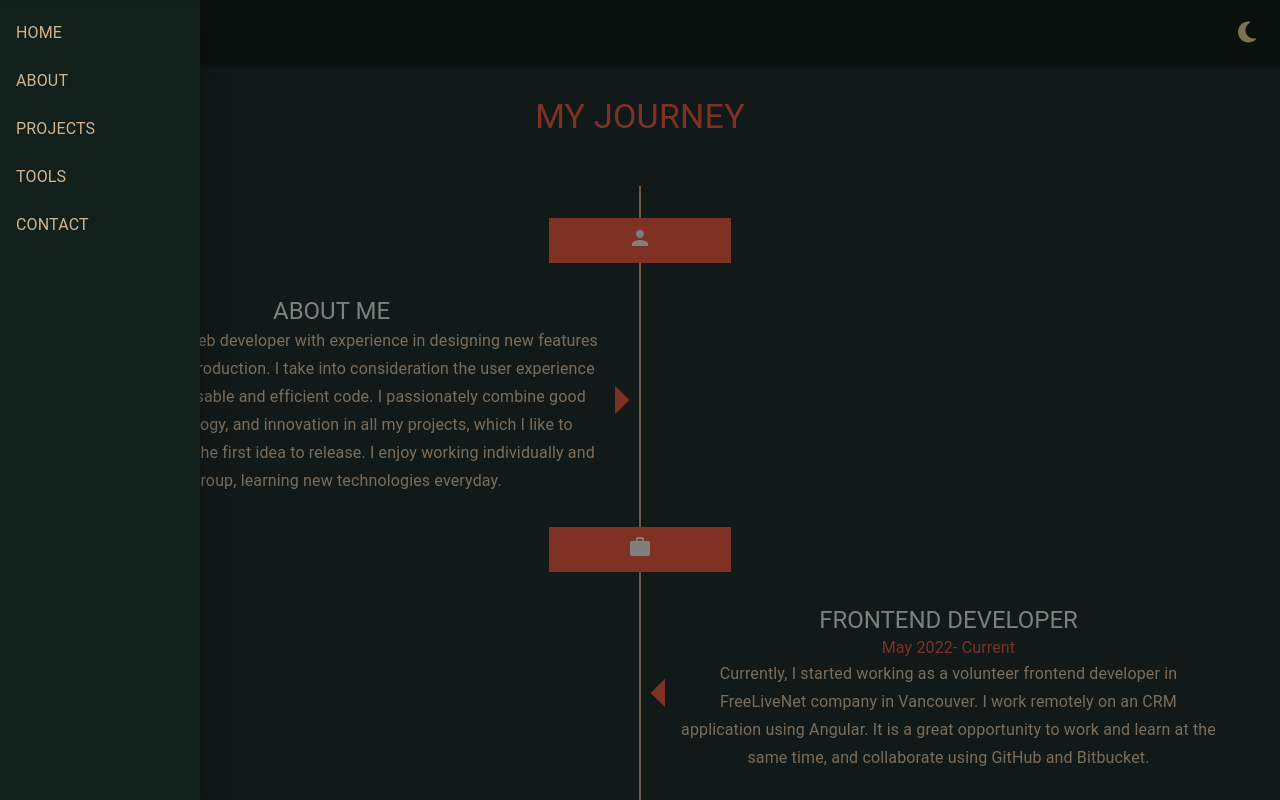
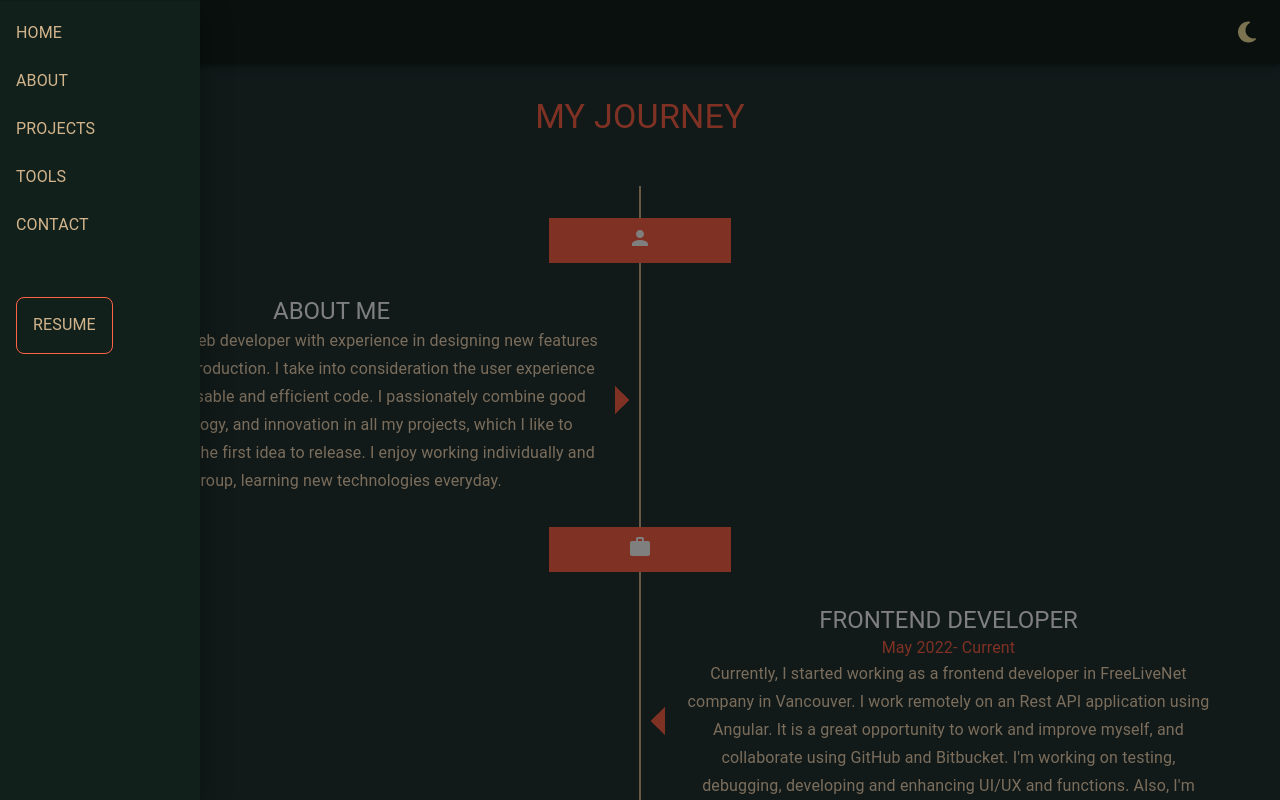
Before and after one commit to azar-barfipour/portfolio, a React (Create React App) app: page /about in a window 1280 px wide. Both pictures are taken after a click on the button 56 px from the left and 32 px from the top of the page. Shown: the top 800 px of the page. Built offline with nearby package versions, Linux system fonts and the light colour scheme.

Commit message:
change contents

```diff
--- a/src/components/About.js
+++ b/src/components/About.js
@@ -246,10 +246,12 @@ const About = () => {
             className={`${classes.subtitle1}
             ${light && classes.subtitle1Light}`}
           >
-            Currently, I started working as a volunteer frontend developer in
-            FreeLiveNet company in Vancouver. I work remotely on an CRM
-            application using Angular. It is a great opportunity to work and
-            learn at the same time, and collaborate using GitHub and Bitbucket.
+            Currently, I started working as a frontend developer in FreeLiveNet
+            company in Vancouver. I work remotely on an Rest API application
+            using Angular. It is a great opportunity to work and improve myself,
+            and collaborate using GitHub and Bitbucket. I'm working on testing,
+            debugging, developing and enhancing UI/UX and functions. Also, I'm
+            working on creating embed code of the application using JavaScript.
           </Typography>
         </Box>
         <Typography
@@ -316,7 +318,7 @@ const About = () => {
             className={`${classes.subHeading}
             ${light && classes.subHeadingLight}`}
           >
-            Bachelor Degree
+            Diploma
           </Typography>
           <Typography
             variant="body1"
@@ -324,7 +326,7 @@ const About = () => {
             className={`${classes.body1}
             ${light && classes.body1Light}`}
           >
-            2010-2015
+            2021-2022
           </Typography>
           <Typography
             variant="subtitle1"
@@ -332,8 +334,11 @@ const About = () => {
             className={`${classes.subtitle1}
             ${light && classes.subtitle1Light}`}
           >
-            I completed my undergraduate in Software Engineering. I learned
-            basic concept of software and programming there.
+            I joined Cornerstone International College to study Web Development.
+            I gained many valuable and updated knowledge of web development such
+            as SASS, React, Node.js, Ecma6, etc. I had great opportunities
+            working in groups and having scrum meetings, creating applications
+            by using Figma, Trello and GitHub.
           </Typography>
         </Box>
         <Typography
@@ -356,7 +361,7 @@ const About = () => {
             className={`${classes.subHeading}
             ${light && classes.subHeadingLight}`}
           >
-            Diploma
+            Bachelor Degree
           </Typography>
           <Typography
             variant="body1"
@@ -364,7 +369,7 @@ const About = () => {
             className={`${classes.body1}
             ${light && classes.body1Light}`}
           >
-            2021-2022
+            2010-2015
           </Typography>
           <Typography
             variant="subtitle1"
@@ -372,9 +377,8 @@ const About = () => {
             className={`${classes.subtitle1}
             ${light && classes.subtitle1Light}`}
           >
-            I joined Cornerstone International College to study Web Development.
-            I gained many valuable and updated knowledge of web development such
-            as SASS, React, Node.js, Ecma6, using Figma, Trello and GitHub.
+            I completed my undergraduate in Software Engineering. I learned
+            basic concept of software and programming there.
           </Typography>
         </Box>
       </Box>
--- a/src/components/Navbar.js
+++ b/src/components/Navbar.js
@@ -1,5 +1,5 @@
 import React, { useState, useContext } from "react";
-import { NavLink } from "react-router-dom";
+import { Link, NavLink } from "react-router-dom";
 import Drawer from "@material-ui/core/Drawer";
 import Box from "@material-ui/core/Box";
 import AppBar from "@material-ui/core/AppBar";
@@ -93,6 +93,28 @@ const useStyles = makeStyles((theme) => ({
       padding: ".3rem",
     },
   },
+  listLink: {
+    border: "1px solid tomato",
+    textDecoration: "none",
+    display: "inline-block",
+    margin: "3rem 1rem",
+    color: "tan",
+    padding: "1rem",
+    borderRadius: ".5rem",
+    fontSize: "1rem",
+    "&:hover": {
+      color: "tomato",
+      fontSize: "1.1rem",
+    },
+  },
+  listLinkLight: {
+    border: "2px solid rgb(59,129,246)",
+    color: "rgb(58 51 41)",
+    "&:hover": {
+      color: "rgb(59,129,246)",
+      fontSize: "1.1rem",
+    },
+  },
 }));
 
 const menuItems = [
@@ -140,6 +162,13 @@ const Navbar = () => {
             />
           </ListItem>
         ))}
+        <Link
+          to="./assets/Resume.pdf"
+          className={`${classes.listLink} ${light && classes.listLinkLight}`}
+          target="_blank"
+        >
+          RESUME
+        </Link>
       </List>
     </Box>
   );
--- a/src/components/Projects.js
+++ b/src/components/Projects.js
@@ -27,7 +27,7 @@ const useStyles = makeStyles(() => ({
   },
   cardContainer: {
     padding: "2rem",
-    width: "70%",
+    width: "60%",
     margin: "3rem auto",
     background: "rgb(18,32,27)",
   },
@@ -93,7 +93,7 @@ const useStyles = makeStyles(() => ({
 const projects = [
   {
     name: "Meetup",
-    description: `A React app for finding events to join and having fun. Users can search for their favorite events and book them. Booked events would add to each user calendar. Also, if the user decide not attend the event, they can easily delete the event from the calendar. Moreover, users can add their event, so others can see or choose it.`,
+    description: `A React app for finding events to join and having fun. Users can search for their favorite events and book them. Booked events would add to each user calendar. Also, if the user decide not attend the event, they can easily delete the event from the calendar. Moreover, users can add their event, so others can see or choose it. I used Firebase Authentication and Context to get provide state in any pages of the App `,
     technical: [
       <FontAwesomeIcon icon={faHtml5} />,
       <FontAwesomeIcon icon={faCss3} />,
@@ -106,7 +106,7 @@ const projects = [
   },
   {
     name: "E-commerce",
-    description: `An e-commerce React app, using Redux and Google Authentication. Users after login can see handicraft products and they can add them to the card. Moreover, on the card, products cab be insert and delete.`,
+    description: `An e-commerce React app, using Redux toolkit and Firebase Google Authentication. Users after login can see handicraft products and they can add them to the card. Moreover, by using Redux on card, users can increase or decrease existing items.`,
     technical: [
       <FontAwesomeIcon icon={faHtml5} />,
       <FontAwesomeIcon icon={faCss3} />,
@@ -120,7 +120,7 @@ const projects = [
   },
   {
     name: "Weather-Map",
-    description: `A React app using Google map and Open Weather API for checking weather by location. Users can see the weather by allowing access to their location. Moreover, users can check any place on the map by markers.`,
+    description: `A React app using Google map and Open Weather API for checking weather by location. Users can see the weather by allowing access to their location. Moreover, users can check any place on the map by markers. This app it's my own idea, to see the temperature just by finding the location on the map. Using icons helps to find weather information easier.`,
     technical: [
       <FontAwesomeIcon icon={faHtml5} />,
       <FontAwesomeIcon icon={faCss3} />,
@@ -132,7 +132,7 @@ const projects = [
   },
   {
     name: "Portfolio",
-    description: `This Portfolio website using React and Martial UI`,
+    description: `This Portfolio website using React and Martial UI. It is possible to change the theme by choosing dark or light mode.`,
     technical: [
       <FontAwesomeIcon icon={faHtml5} />,
       <FontAwesomeIcon icon={faCss3} />,
```
Also changed, not shown: 1 other file (tests, documents, lock files or other folders).
